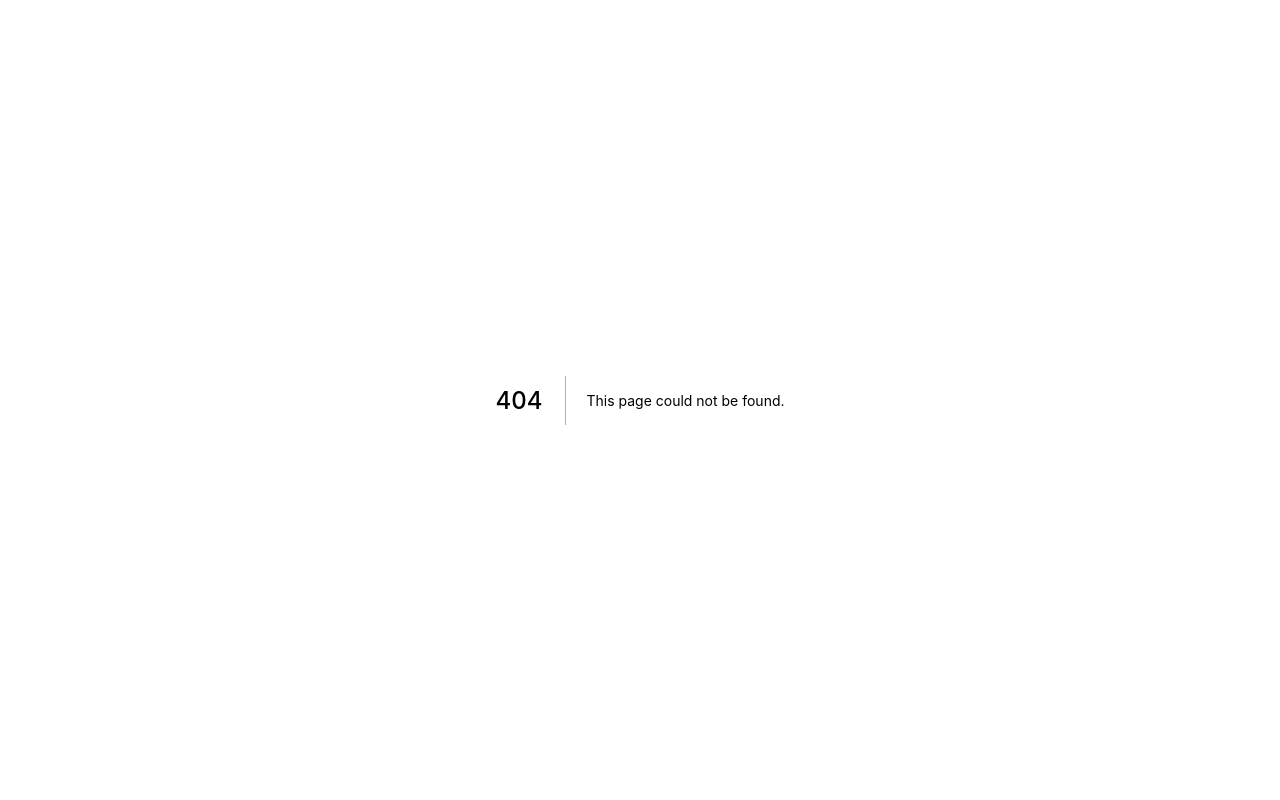
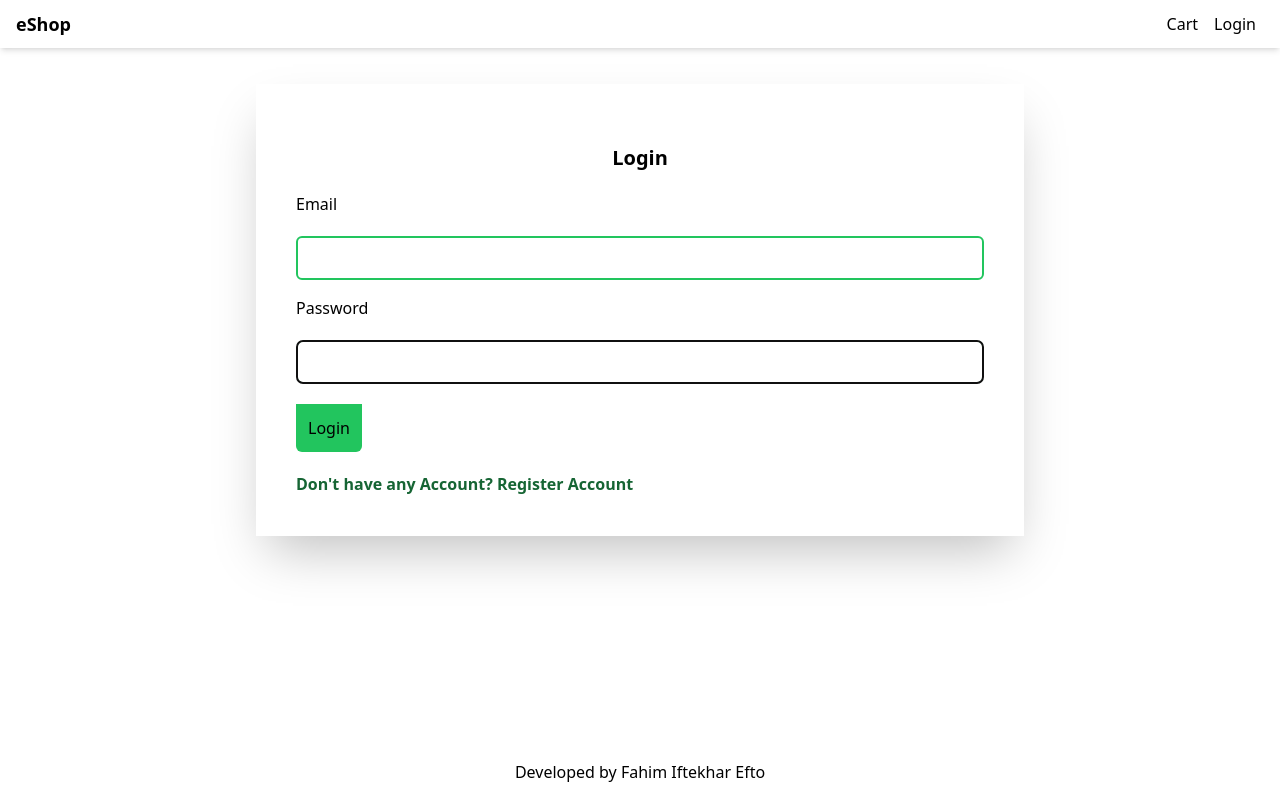
Before and after one commit to Fahimefto/eShop, a Next.js app: page /login in a window 1280 px wide. Before the commit this address had no page. Built offline with nearby package versions, Linux system fonts and the light colour scheme.

Commit message:
login added with form validation

```diff
--- a/pages/cart.js
+++ b/pages/cart.js
@@ -118,7 +118,7 @@ function cartScreen() {
                 <li>
                   <button
                     className="p-2 bg-green-500 w-full rounded-md"
-                    onClick={() => router.push("/shiping")}
+                    onClick={() => router.push("login?redirect=/shiping")}
                   >
                     Check Out
                   </button>
--- /dev/null
+++ b/pages/login.js
@@ -0,0 +1,67 @@
+import Link from "next/link";
+import React from "react";
+import Layout from "../components/Layout";
+import { useForm } from "react-hook-form";
+
+export default function login() {
+  const {
+    register,
+    handleSubmit,
+    formState: { errors },
+  } = useForm();
+  const submit = ({ email, password }) => {};
+  return (
+    <Layout title="Login">
+      <form
+        className="mx-auto max-w-screen-md p-10 shadow-2xl mt-5"
+        onSubmit={handleSubmit(submit)}
+      >
+        <h1 className="font-bold text-xl text-center p-5">Login </h1>
+        <div className="mb-4">
+          <label htmlFor="email">Email</label>
+          <input
+            type="email"
+            {...register("email", { required: "please enter a email" })}
+            className="w-full border-green-500 p-2 mt-5  border-2 rounded-md"
+            id="email"
+            autoFocus
+          ></input>
+          {errors.email && (
+            <div className="text-red-500">{errors.email.message}</div>
+          )}
+        </div>
+        <div className="mb-4">
+          <label htmlFor="password">Password</label>
+          <input
+            type="password"
+            {...register("password", {
+              required: "please enter a password",
+              minLength: {
+                value: 6,
+                message: "Password must be at least 6 characters long",
+              },
+            })}
+            className="w-full border-green-500 p-2 mt-5  border-2 rounded-md"
+            id="password"
+            autoFocus
+          ></input>
+          {errors.password && (
+            <div className="text-red-500">{errors.password.message}</div>
+          )}
+        </div>
+        <div className="mt-5 ">
+          <button className="bg-green-500 p-3 rounded-b-md ">Login</button>
+        </div>
+        <div className="mt-5 ">
+          <div className="text-bold">
+            <Link href="/register">
+              <a className="text-green-800 font-bold">
+                Don't have any Account? Register Account
+              </a>
+            </Link>
+          </div>
+        </div>
+      </form>
+    </Layout>
+  );
+}
```
Also changed, not shown: package.json (+7 -2 lines), pages/products/[slug].js (+3 -3 lines), 2 other files (tests, documents, lock files or other folders).
